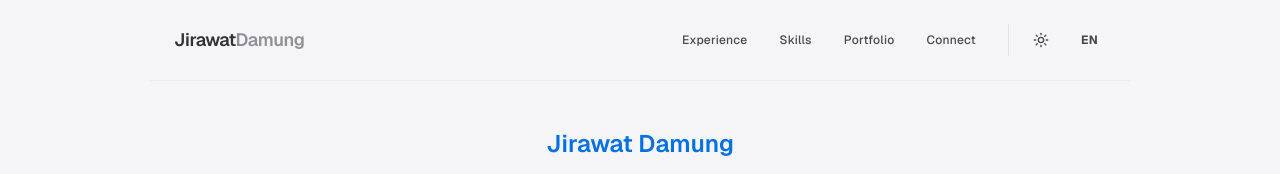
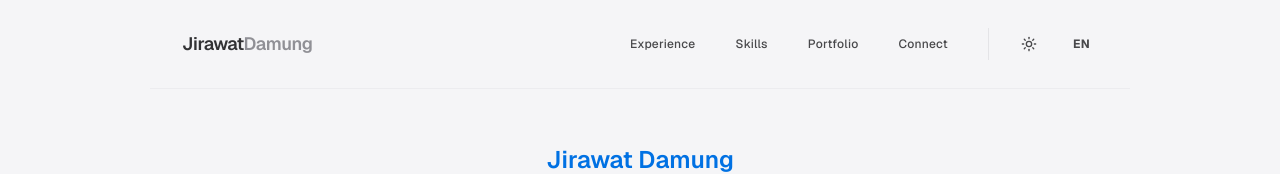
Before and after one commit to sparkpzch/jirawatdamung, a Next.js app: page / in a window 1280 px wide. Shown: the top 174 px of the page. Built offline with nearby package versions, Linux system fonts and the light colour scheme; what @mui/material-nextjs would draw is missing.

Commit message:
Update for Navbar fix

```diff
--- a/app/components/Navbar.tsx
+++ b/app/components/Navbar.tsx
@@ -41,11 +41,11 @@ export default function Navbar() {
       <div
         className={`mx-auto transition-all duration-500 ease-in-out ${
           isScrolled
-            ? "max-w-[95%] md:max-w-[600px] rounded-2xl md:rounded-full bg-white/80 dark:bg-[#1d1d1f]/80 backdrop-blur-md shadow-lg border border-zinc-200/50 dark:border-zinc-800/50 px-4 md:px-6"
-            : "max-w-[980px] bg-transparent px-6 border-b border-transparent"
+            ? "max-w-[95%] md:max-w-[700px] rounded-2xl md:rounded-full bg-white/80 dark:bg-[#1d1d1f]/80 backdrop-blur-md shadow-lg border border-zinc-200/50 dark:border-zinc-800/50 px-6 md:px-8"
+            : "max-w-[980px] bg-transparent px-8 border-b border-transparent"
         }`}
       >
-        <div className="h-12 flex items-center justify-between text-xs font-medium tracking-wide relative">
+        <div className="h-14 flex items-center justify-between text-xs font-medium tracking-wide relative">
           {/* Logo */}
           <Link
             href="/"
@@ -60,7 +60,7 @@ export default function Navbar() {
           </Link>
 
           {/* Desktop Links */}
-          <div className="hidden md:flex items-center gap-8 text-[#1d1d1f]/80 dark:text-[#f5f5f7]/80">
+          <div className="hidden md:flex items-center gap-10 text-[#1d1d1f]/80 dark:text-[#f5f5f7]/80">
             {Object.entries(t).map(([key, value]) => {
               // Special handling for portfolio - open external link
               if (key === "portfolio") {
@@ -93,7 +93,7 @@ export default function Navbar() {
               );
             })}
 
-            <div className="flex items-center gap-4 pl-4 border-l border-zinc-200 dark:border-zinc-700">
+            <div className="flex items-center gap-5 pl-6 border-l border-zinc-200 dark:border-zinc-700">
               {/* Theme Toggle */}
               <button
                 onClick={() => {
--- a/app/page.tsx
+++ b/app/page.tsx
@@ -76,7 +76,7 @@ export default function Home() {
       {/* Apple-style Navigation */}
       <Navbar />
 
-      <main className="pt-12">
+      <main className="pt-16">
         {/* Hero Section - Product Reveal Style */}
         <section
           id="overview"
```
